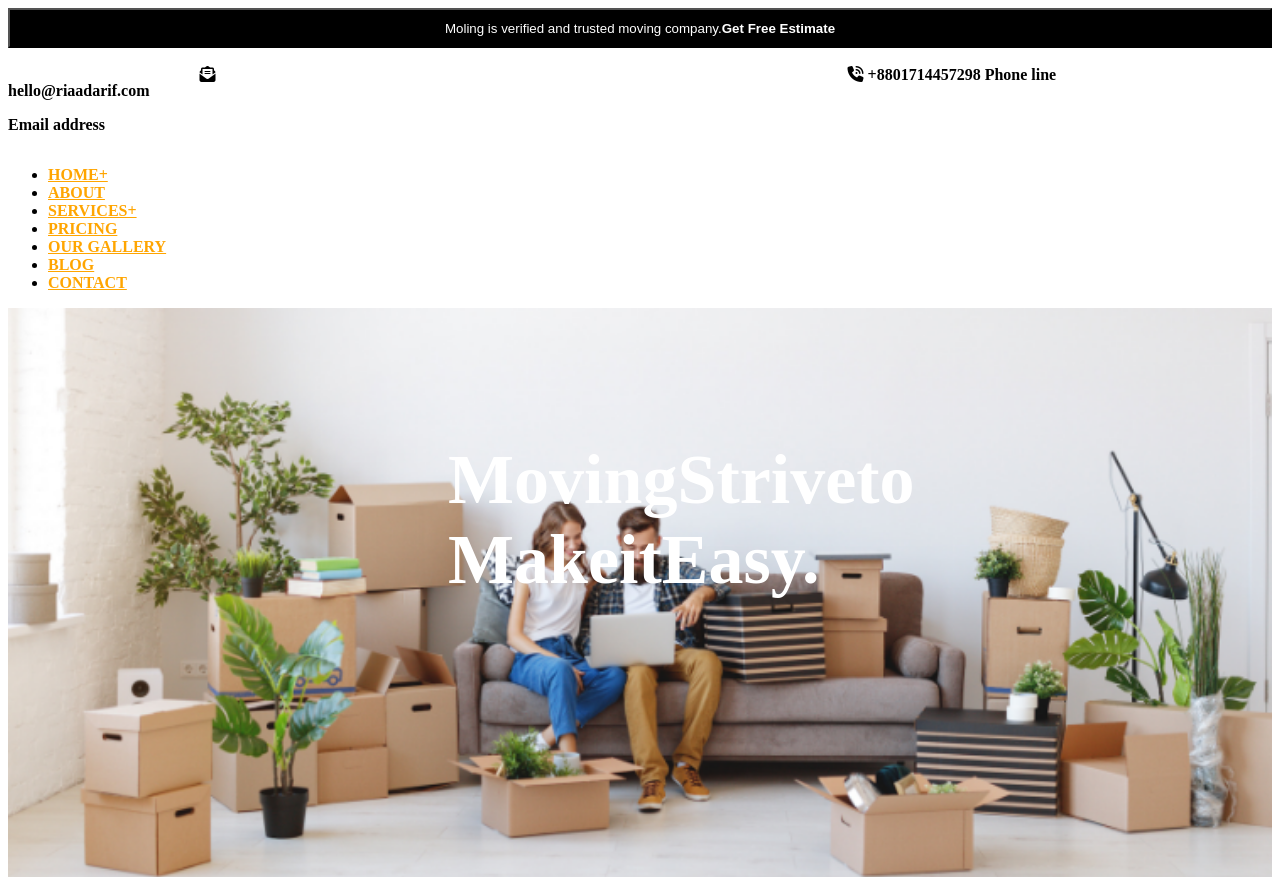
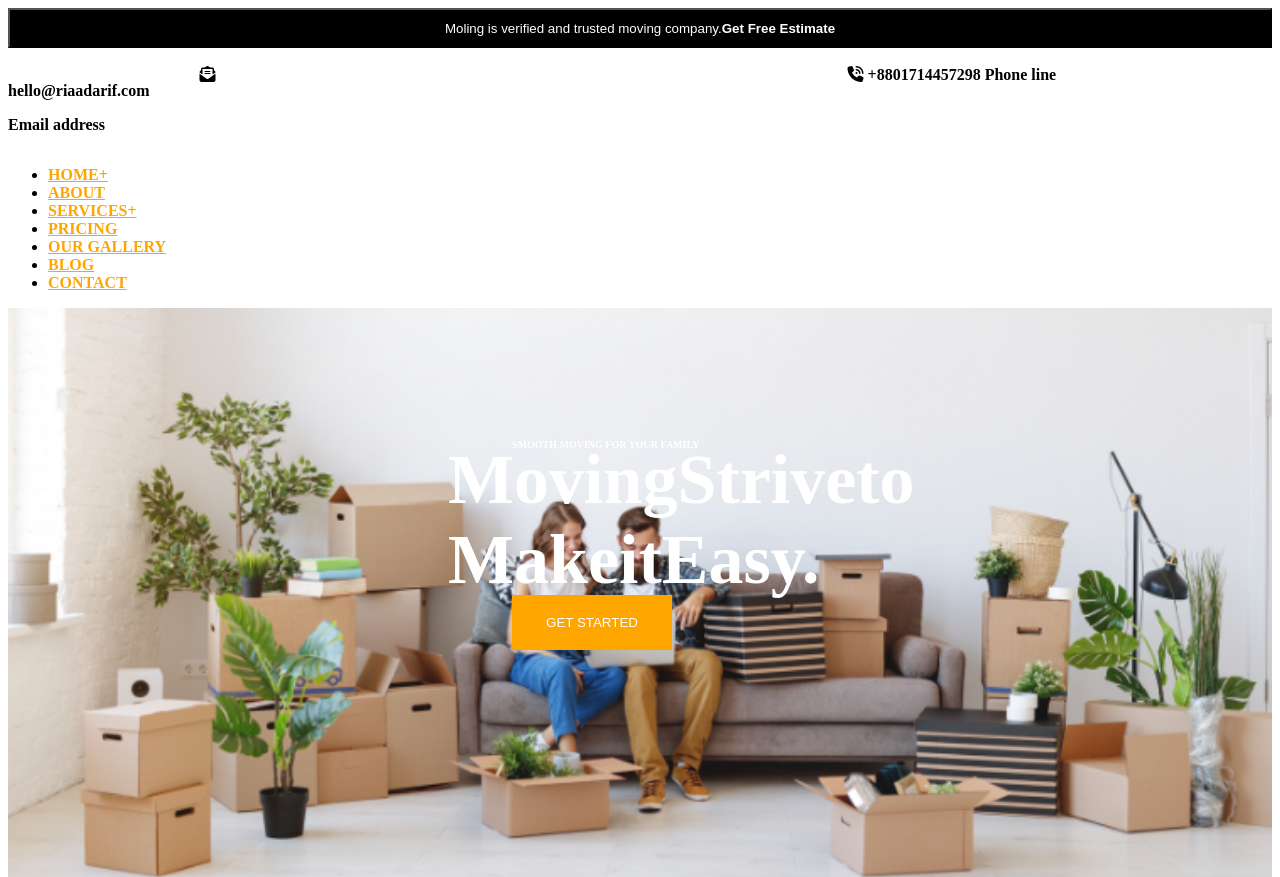
Before and after one commit to mercywangara/moving-website, a plain HTML site: page index.html in a window 1280 px wide. Shown: the top 877 px of the page. Drawn offline with Linux system fonts and the light colour scheme.

Commit message:
used sections

```diff
--- a/index.html
+++ b/index.html
@@ -41,8 +41,9 @@
         </nav>
         <div>
             <img src="images/1.png" id="header-image">
+            <div class="header_image_comments">SMOOTH MOVING FOR YOUR FAMILY</div>
             <div class="header-image-comments">MovingStriveto<br>MakeitEasy.</div>
-            <div class="header-image-button"><button>GET STARTED</button></div>
+            <div class="header_image_button"><button class="header-image-button">GET STARTED</button></div>
         </div>
     </header>
     <section class="about">
--- a/style.css
+++ b/style.css
@@ -26,6 +26,13 @@ a{
     height: 600px;
     position: relative;
 }
+.header_image_comments{
+    position: absolute;
+    bottom: 350px;
+    left: 40%;
+    font-size: 10px;
+    color: white;
+}
 .header-image-comments{
     color: white;
     position: absolute;
@@ -33,9 +40,18 @@ a{
     left: 35%;
     font-size: 70px;
 }
+.header_image_button{
+    position: absolute;
+    bottom: 150px;
+    left: 40%;
+
+}
 .header-image-button{
-    position: absolute;
-
+    background-color: orange;
+    color: white;
+    width: 160px;
+    height: 55px;
+    border: orange;
 }
 .about{
     display: flex;
```
